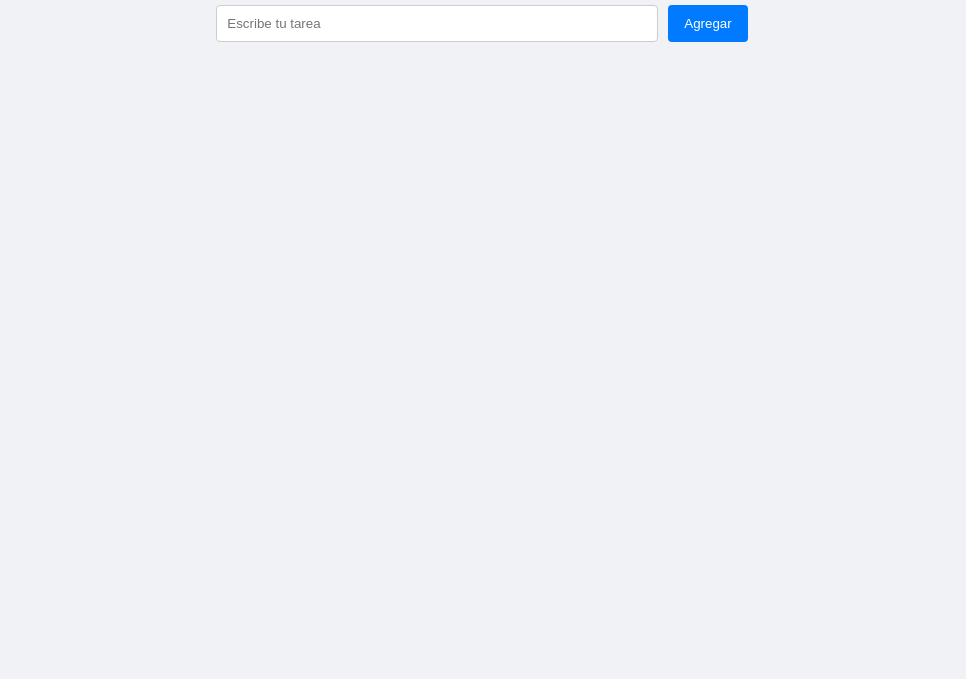
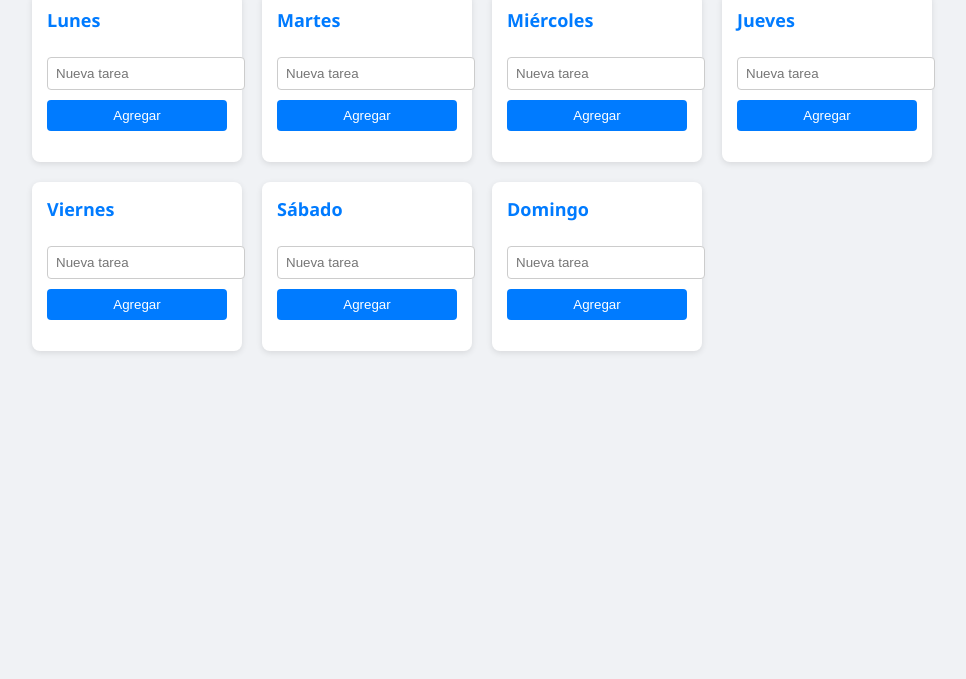
Before and after one commit to Harox-Mx/mi-planificador, a plain HTML site: page index.html in a window 1280 px wide. Shown: the part 121-800 px from the top of the page, without its empty margins (158-1124 px from the left). Drawn offline with Linux system fonts and the light colour scheme.

Commit message:
Add files via upload

```diff
--- a/index.html
+++ b/index.html
@@ -2,33 +2,47 @@
 <html lang="es">
 <head>
   <meta charset="UTF-8">
-  <title>Mi Planificador</title>
+  <title>Planificador Semanal</title>
   <style>
     body {
       font-family: 'Segoe UI', sans-serif;
       background-color: #f0f2f5;
-      padding: 40px;
-      max-width: 600px;
+      padding: 20px;
+      max-width: 900px;
       margin: auto;
     }
     h1 {
+      text-align: center;
       color: #333;
-      text-align: center;
     }
-    .input-group {
-      display: flex;
-      justify-content: center;
-      margin-top: 20px;
+    .semana {
+      display: grid;
+      grid-template-columns: repeat(4, 1fr);
+      gap: 20px;
+      margin-top: 30px;
+    }
+    .dia {
+      background-color: white;
+      padding: 15px;
+      border-radius: 8px;
+      box-shadow: 0 2px 6px rgba(0,0,0,0.1);
+    }
+    .dia h2 {
+      margin-top: 0;
+      font-size: 18px;
+      color: #007bff;
     }
     input {
-      padding: 10px;
-      width: 70%;
+      width: 100%;
+      padding: 8px;
+      margin-top: 10px;
       border: 1px solid #ccc;
       border-radius: 4px;
     }
     button {
-      padding: 10px 16px;
-      margin-left: 10px;
+      margin-top: 10px;
+      padding: 8px;
+      width: 100%;
       background-color: #007bff;
       color: white;
       border: none;
@@ -41,14 +55,13 @@
     ul {
       list-style-type: none;
       padding: 0;
-      margin-top: 30px;
+      margin-top: 10px;
     }
     li {
-      background-color: white;
-      padding: 12px;
-      margin-bottom: 10px;
-      border-radius: 6px;
-      box-shadow: 0 2px 4px rgba(0,0,0,0.1);
+      background-color: #f8f9fa;
+      padding: 8px;
+      margin-bottom: 5px;
+      border-radius: 4px;
       display: flex;
       justify-content: space-between;
       align-items: center;
@@ -57,7 +70,7 @@
       background-color: #dc3545;
       color: white;
       border: none;
-      padding: 6px 10px;
+      padding: 4px 8px;
       border-radius: 4px;
       cursor: pointer;
     }
@@ -67,16 +80,59 @@
   </style>
 </head>
 <body>
-  <h1>🗓️ Mis Tareas</h1>
-  <div class="input-group">
-    <input type="text" id="nuevaTarea" placeholder="Escribe tu tarea">
-    <button onclick="agregarTarea()">Agregar</button>
+  <h1>🗓️ Planificador Semanal</h1>
+  <div class="semana">
+    <!-- Días de la semana -->
+    <div class="dia" id="lunes">
+      <h2>Lunes</h2>
+      <input type="text" placeholder="Nueva tarea">
+      <button onclick="agregarTarea('lunes')">Agregar</button>
+      <ul></ul>
+    </div>
+    <div class="dia" id="martes">
+      <h2>Martes</h2>
+      <input type="text" placeholder="Nueva tarea">
+      <button onclick="agregarTarea('martes')">Agregar</button>
+      <ul></ul>
+    </div>
+    <div class="dia" id="miércoles">
+      <h2>Miércoles</h2>
+      <input type="text" placeholder="Nueva tarea">
+      <button onclick="agregarTarea('miércoles')">Agregar</button>
+      <ul></ul>
+    </div>
+    <div class="dia" id="jueves">
+      <h2>Jueves</h2>
+      <input type="text" placeholder="Nueva tarea">
+      <button onclick="agregarTarea('jueves')">Agregar</button>
+      <ul></ul>
+    </div>
+    <div class="dia" id="viernes">
+      <h2>Viernes</h2>
+      <input type="text" placeholder="Nueva tarea">
+      <button onclick="agregarTarea('viernes')">Agregar</button>
+      <ul></ul>
+    </div>
+    <div class="dia" id="sábado">
+      <h2>Sábado</h2>
+      <input type="text" placeholder="Nueva tarea">
+      <button onclick="agregarTarea('sábado')">Agregar</button>
+      <ul></ul>
+    </div>
+    <div class="dia" id="domingo">
+      <h2>Domingo</h2>
+      <input type="text" placeholder="Nueva tarea">
+      <button onclick="agregarTarea('domingo')">Agregar</button>
+      <ul></ul>
+    </div>
   </div>
-  <ul id="listaTareas"></ul>
 
   <script>
-    function agregarTarea() {
-      const texto = document.getElementById("nuevaTarea").value.trim();
+    function agregarTarea(diaId) {
+      const dia = document.getElementById(diaId);
+      const input = dia.querySelector("input");
+      const ul = dia.querySelector("ul");
+      const texto = input.value.trim();
       if (texto === "") return;
 
       const li = document.createElement("li");
@@ -88,8 +144,8 @@
       btn.onclick = () => li.remove();
 
       li.appendChild(btn);
-      document.getElementById("listaTareas").appendChild(li);
-      document.getElementById("nuevaTarea").value = "";
+      ul.appendChild(li);
+      input.value = "";
     }
   </script>
 </body>
```
